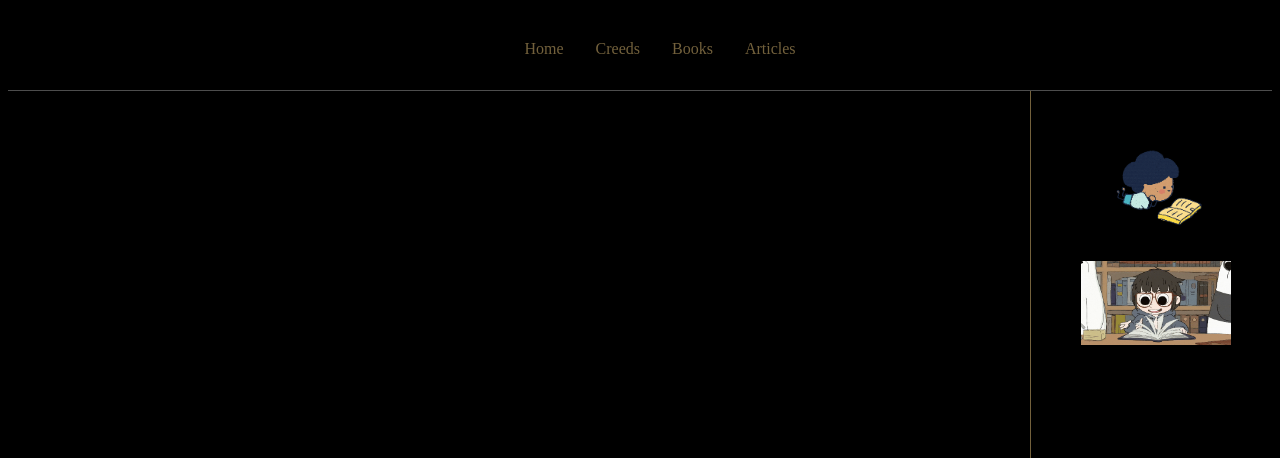
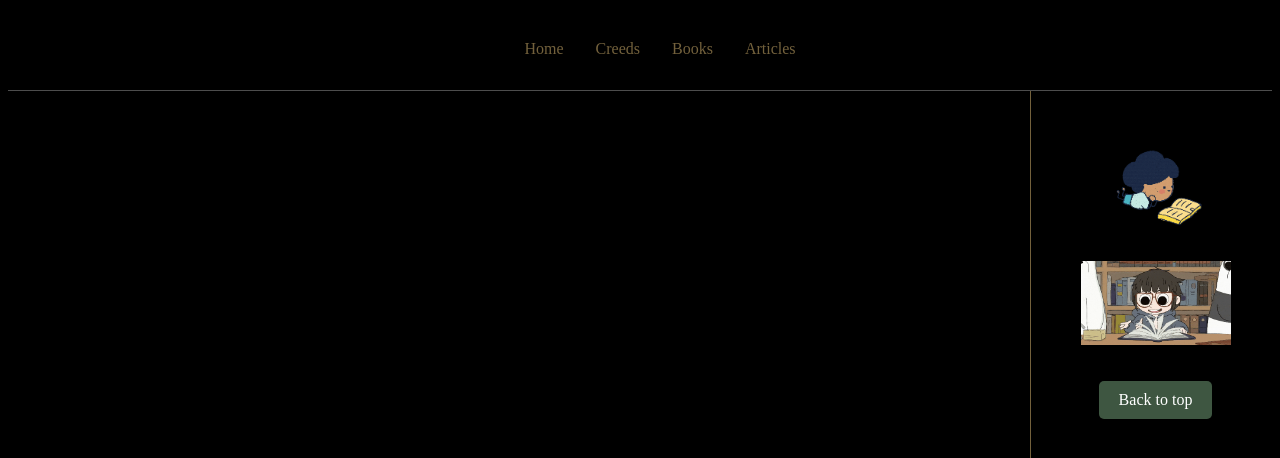
Before and after one commit to Angga-Labola/Angga-Labola.github.io, a plain HTML site: page navbar.html in a window 1280 px wide. Shown: the top 458 px of the page. Drawn offline with Linux system fonts and the light colour scheme.

Commit message:
back to top

```diff
--- a/navbar.html
+++ b/navbar.html
@@ -22,11 +22,12 @@
 
 </nav>
 
-<div class="right-sidebar">
+<div class="right-sidebar";  style="text-align: center;">
   <img src="/photos/gif.gif" alt="Cross" height="250" width="150" class="center-block">
   <img src="/photos/gif2.gif" alt="Cross" height="250" width="150" class="center-block">
+  <br><br>
+  <a href="#top"; class="button-link">Back to top</a>
 </div>
-
 
 </body>
 </html>
```
Also changed, not shown: articles/art14.html (+1 -0 lines).
